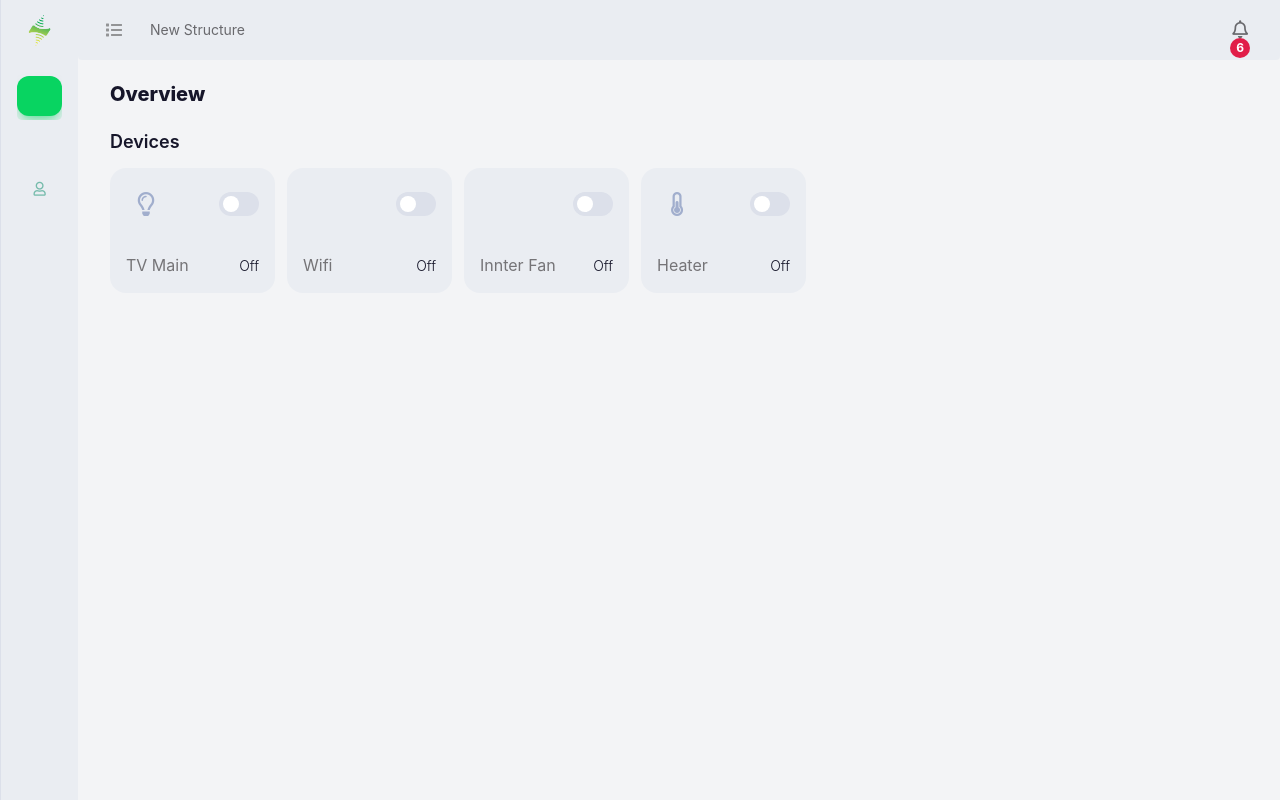
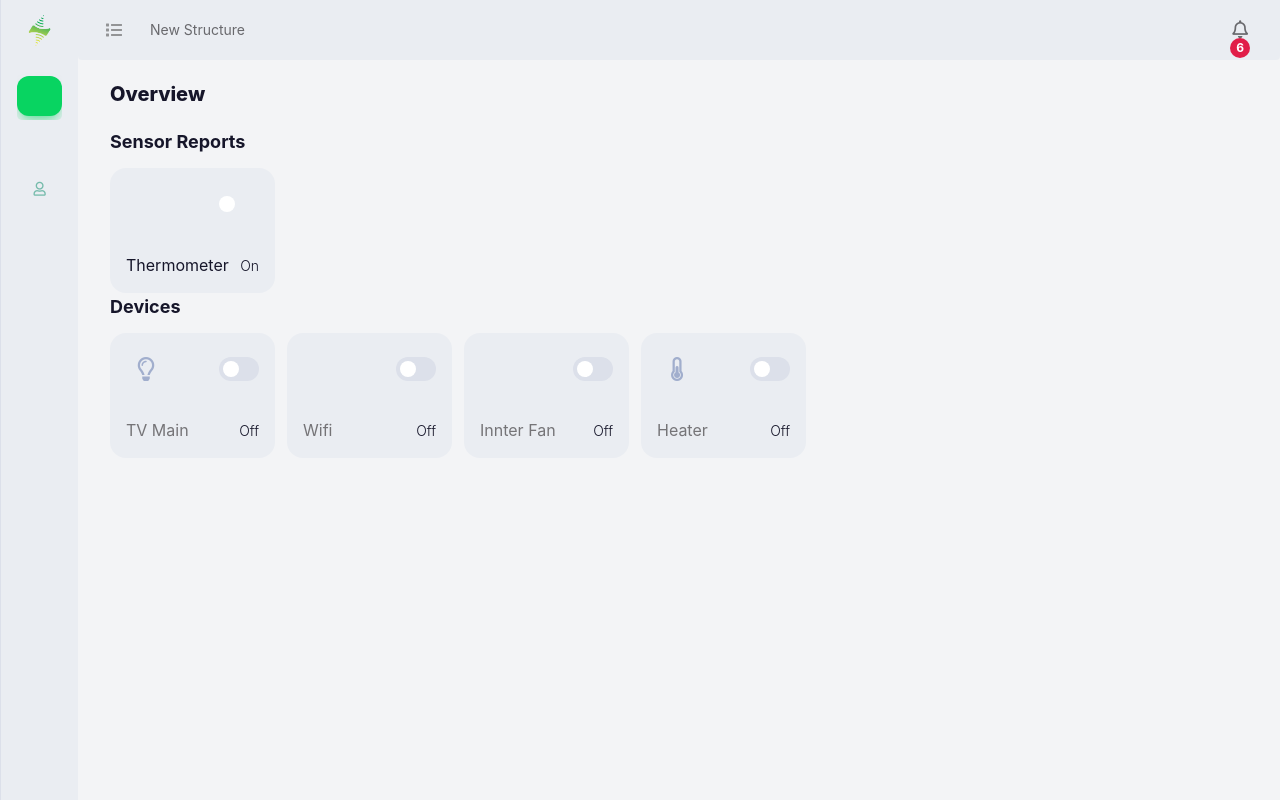
Before and after one commit to mahv7272/techonit-desk-ui, a Next.js app in the folder techonit-desk/: page /manage in a window 1280 px wide. Built offline with nearby package versions, Linux system fonts and the light colour scheme.

Commit message:
♻️ Add report card to index.

```diff
--- a/techonit-desk/pages/manage/index.js
+++ b/techonit-desk/pages/manage/index.js
@@ -1,6 +1,7 @@
 import Image from 'next/image'
 import Link from 'next/link'
 import DeviceControler from '../../components/manage/device/deviceControlerCard'
+import ReportCard from '../../components/manage/Report/reportCard'
 
 export default function Index() {
     return (
@@ -10,7 +11,13 @@ export default function Index() {
             </div>
 
             <div>
-                <label className='flex mb-3 text-lg font-semibold'>Devices</label>
+                <label className='flex mb-3 text-lg font-bold'>Sensor Reports</label>
+                <div className='flex flex-wrap gap-3'>
+                    <ReportCard name='Thermometer' icon='' value={15} scale='C' />
+                </div>
+            </div>
+            <div>
+                <label className='flex mb-3 text-lg font-bold'>Devices</label>
                 <div className='flex flex-wrap gap-3'>
                     <DeviceControler icon='far fa-lightbulb' name='TV Main' />
                     <DeviceControler icon='far fa-wifi' name='Wifi' />
```
